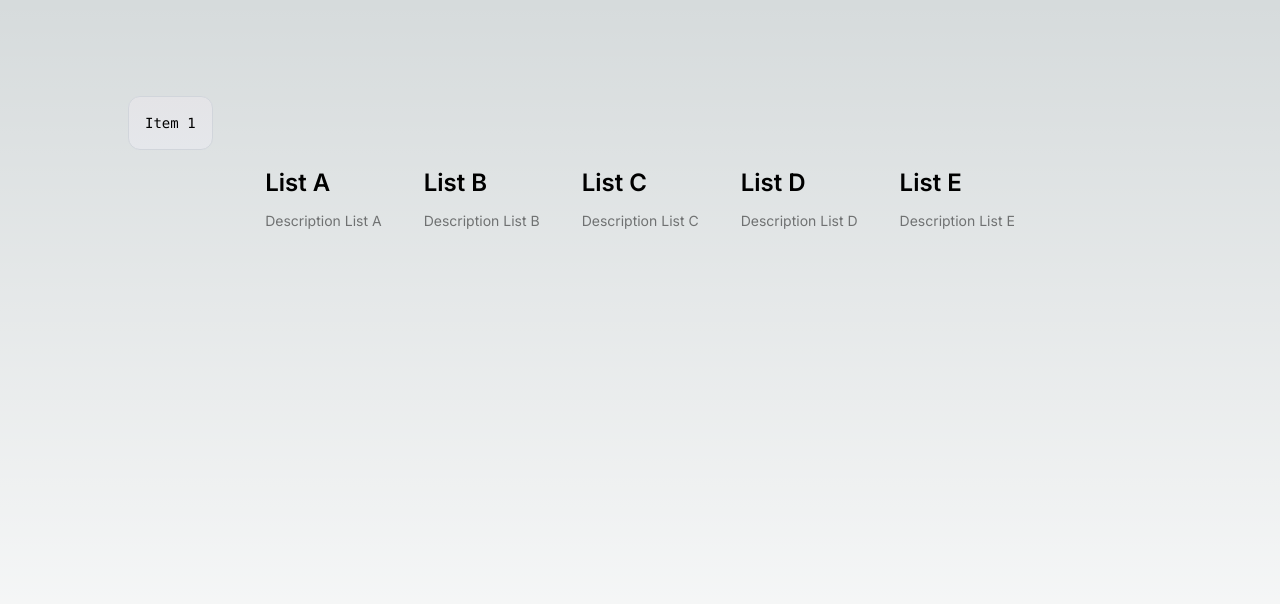
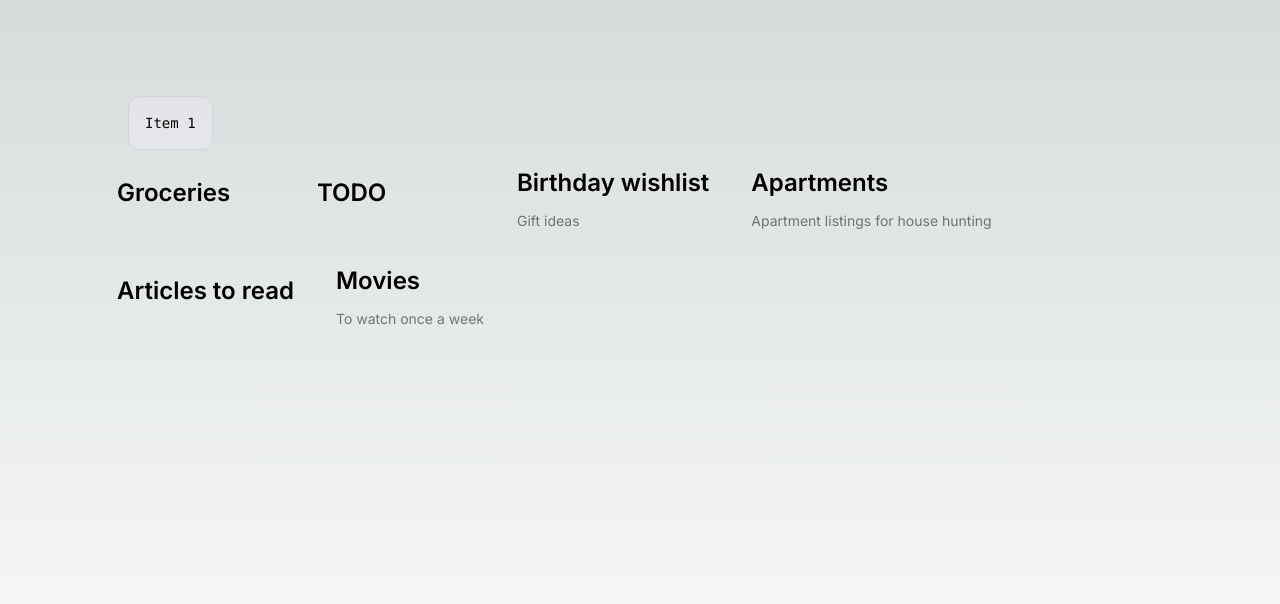
Before and after one commit to vincenthugues/nextjs-lists-manager, a Next.js app: page / in a window 1280 px wide. Shown: the top 604 px of the page. Built offline with nearby package versions, Linux system fonts and the light colour scheme.

Commit message:
refactor: use api routes, common types, and fake db in pages and components

```diff
--- a/src/components/List.tsx
+++ b/src/components/List.tsx
@@ -1,35 +1,27 @@
-import ListItemRow, { ListItem } from '@/components/ListItemRow';
+import ListItemRow from '@/components/ListItemRow';
+import { List } from '@/types/List';
+import { ListItem } from '@/types/ListItem';
 
-const listItems: ListItem[] = [
-  {
-    id: 'list-item001',
-    listId: 'list001',
-    name: 'Item 1',
-  },
-  {
-    id: 'list-item002',
-    listId: 'list001',
-    name: 'Item 2',
-    notes: 'Second item',
-  },
-  {
-    id: 'list-item003',
-    listId: 'list001',
-    name: 'Item 3',
-    notes: 'Second-second item',
-  },
-];
-
-export default function List({ listId }: { listId: string }) {
+export default function List({
+  list: { name, hasCheckboxes },
+  listItems,
+}: {
+  list: List;
+  listItems: ListItem[];
+}) {
   return (
     <>
       <div style={{ margin: '2rem 0' }}>
-        <h2 style={{ fontSize: '2rem' }}>List {listId}</h2>
+        <h2 style={{ fontSize: '2rem' }}>List {name}</h2>
       </div>
       <div className="relative flex place-items-center before:rounded-full">
         <div style={{ display: 'flex', flexDirection: 'column' }}>
           {listItems.map((listItem) => (
-            <ListItemRow key={listItem.id} listItem={listItem} />
+            <ListItemRow
+              key={listItem.id}
+              listItem={listItem}
+              hasCheckbox={hasCheckboxes}
+            />
           ))}
         </div>
       </div>
--- a/src/components/ListCard.tsx
+++ b/src/components/ListCard.tsx
@@ -1,14 +1,5 @@
+import { List } from '@/types/List';
 import Link from 'next/link';
-
-type ListStyle = 'image' | 'links' | 'text';
-
-export type List = {
-  id: string;
-  ownerId: string;
-  name: string;
-  description: string;
-  style?: ListStyle;
-};
 
 export default function ListCard({
   list: { id, name, description },
@@ -19,6 +10,7 @@ export default function ListCard({
     <Link
       href={`/list/${id}`}
       className="group rounded-lg border border-transparent px-5 py-4 transition-colors hover:border-gray-300 hover:bg-gray-100 hover:dark:border-neutral-700 hover:dark:bg-neutral-800/30"
+      style={{ minWidth: '200px' }}
     >
       <h2 className={`mb-3 text-2xl font-semibold`}>{name}</h2>
       <p className={`m-0 max-w-[30ch] text-sm opacity-50`}>{description}</p>
--- a/src/components/ListItemRow.tsx
+++ b/src/components/ListItemRow.tsx
@@ -1,21 +1,13 @@
-export type ListItem = {
-  id: string;
-  listId: string;
-  name: string;
-  notes?: string;
-  url?: string;
-  pulledInfo?: {
-    title: string;
-    description?: string;
-    heroImageUrl?: string;
-  };
-  imageUrl?: string;
-};
+import { ListItem } from '@/types/ListItem';
 
 export default function ListItemRow({
   listItem: { name, notes },
+  hasCheckbox,
+  isChecked,
 }: {
   listItem: ListItem;
+  hasCheckbox?: boolean;
+  isChecked?: boolean;
 }) {
   return (
     <div className="group rounded-lg border border-transparent px-5 py-4 transition-colors hover:border-gray-300 hover:bg-gray-100 hover:dark:border-neutral-700 hover:dark:bg-neutral-800/30">
--- a/src/components/ListsPreviews.tsx
+++ b/src/components/ListsPreviews.tsx
@@ -1,41 +1,9 @@
-import ListCard, { List } from './ListCard';
+import { List } from '@/types/List';
+import ListCard from './ListCard';
 
-const lists: List[] = [
-  {
-    id: 'list-a',
-    ownerId: 'user001',
-    name: 'List A',
-    description: 'Description List A',
-  },
-  {
-    id: 'list-b',
-    ownerId: 'user001',
-    name: 'List B',
-    description: 'Description List B',
-  },
-  {
-    id: 'list-c',
-    ownerId: 'user001',
-    name: 'List C',
-    description: 'Description List C',
-  },
-  {
-    id: 'list-d',
-    ownerId: 'user001',
-    name: 'List D',
-    description: 'Description List D',
-  },
-  {
-    id: 'list-e',
-    ownerId: 'user001',
-    name: 'List E',
-    description: 'Description List E',
-  },
-];
-
-export default function ListsPreviews() {
+export default function ListsPreviews({ lists }: { lists: List[] }) {
   return (
-    <div className="relative flex place-items-center before:rounded-full">
+    <div className="flex place-items-center flex-wrap">
       {lists.map((list) => (
         <ListCard key={list.id} list={list} />
       ))}
--- /dev/null
+++ b/src/pages/api/list.ts
@@ -0,0 +1,26 @@
+import { List } from '@/types/List';
+import type { NextApiRequest, NextApiResponse } from 'next';
+import { lists } from '../../db';
+
+function getListByIdAndOwnerId(id: string, ownerId: string): List | null {
+  const list = lists.find((list) => list.id === id && list.ownerId === ownerId);
+  return list || null;
+}
+
+export default function handler(
+  req: NextApiRequest,
+  res: NextApiResponse<List | null>
+) {
+  const { id, ownerId } = req.query;
+  if (!id) {
+    console.log('No id requested');
+    return res.status(200).json(null);
+  }
+  if (!ownerId) {
+    console.log('No ownerId requested');
+    return res.status(200).json(null);
+  }
+
+  const list = getListByIdAndOwnerId(id as string, ownerId as string);
+  res.status(200).json(list);
+}
--- /dev/null
+++ b/src/pages/api/listItems.ts
@@ -0,0 +1,21 @@
+import { ListItem } from '@/types/ListItem';
+import type { NextApiRequest, NextApiResponse } from 'next';
+import { listItems } from '../../db';
+
+function getListItemsByListId(listId: string): ListItem[] {
+  return listItems.filter((listItem) => listItem.listId === listId);
+}
+
+export default function handler(
+  req: NextApiRequest,
+  res: NextApiResponse<ListItem[]>
+) {
+  const { listId } = req.query;
+  if (!listId) {
+    console.log('No listId requested');
+    return res.status(200).json([]);
+  }
+
+  const items = getListItemsByListId(listId as string);
+  res.status(200).json(items);
+}
--- /dev/null
+++ b/src/pages/api/lists.ts
@@ -0,0 +1,21 @@
+import { List } from '@/types/List';
+import type { NextApiRequest, NextApiResponse } from 'next';
+import { lists } from '../../db';
+
+function getListsByOwnerId(ownerId: string): List[] {
+  return lists.filter((list) => list.ownerId === ownerId);
+}
+
+export default function handler(
+  req: NextApiRequest,
+  res: NextApiResponse<List[]>
+) {
+  const { ownerId, id } = req.query;
+  if (!ownerId) {
+    console.log('No ownerId requested');
+    return res.status(200).json([]);
+  }
+
+  const ownerLists = getListsByOwnerId(ownerId as string);
+  res.status(200).json(ownerLists);
+}
--- a/src/pages/index.tsx
+++ b/src/pages/index.tsx
@@ -1,9 +1,25 @@
 import ListsPreviews from '@/components/ListsPreviews';
+import { List } from '@/types/List';
+import { GetServerSideProps } from 'next';
 import { Inter } from 'next/font/google';
 
 const inter = Inter({ subsets: ['latin'] });
 
-export default function Home() {
+export const getServerSideProps: GetServerSideProps<{
+  lists: List[];
+}> = async () => {
+  const userId = 'user001';
+  const res = await fetch(`http://localhost:3000/api/lists?ownerId=${userId}`);
+  const lists = await res.json();
+
+  return { props: { lists } };
+};
+
+export default function Home({ lists }: { lists: List[] }) {
+  if (!lists) {
+    return <div>Error loading lists</div>;
+  }
+
   return (
     <main
       className={`flex min-h-screen flex-col items-center p-24 ${inter.className}`}
@@ -14,9 +30,7 @@ export default function Home() {
         </p>
       </div>
 
-      <div className="relative flex place-items-center before:rounded-full">
-        <ListsPreviews />
-      </div>
+      <ListsPreviews lists={lists} />
     </main>
   );
 }
--- /dev/null
+++ b/src/pages/list/[listId].tsx
@@ -0,0 +1,42 @@
+import ListComponent from '@/components/List';
+import { List } from '@/types/List';
+import { ListItem } from '@/types/ListItem';
+import { GetServerSideProps } from 'next';
+
+export const getServerSideProps: GetServerSideProps<{
+  list: List;
+  listItems: ListItem[];
+}> = async (context) => {
+  const userId = 'user001';
+  const { listId } = context.query;
+  const [list, listItems] = await Promise.all([
+    (
+      await fetch(
+        `http://localhost:3000/api/list?id=${listId}&ownerId=${userId}`
+      )
+    ).json(),
+    (
+      await fetch(`http://localhost:3000/api/listItems?listId=${listId}`)
+    ).json(),
+  ]);
+
+  return { props: { list, listItems } };
+};
+
+export default function ListPage({
+  list,
+  listItems,
+}: {
+  list: List;
+  listItems: ListItem[];
+}) {
+  if (!list || !listItems) {
+    return <div>Error loading list</div>;
+  }
+
+  return (
+    <main className={`flex min-h-screen flex-col items-center p-24`}>
+      <ListComponent list={list} listItems={listItems} />
+    </main>
+  );
+}
```
